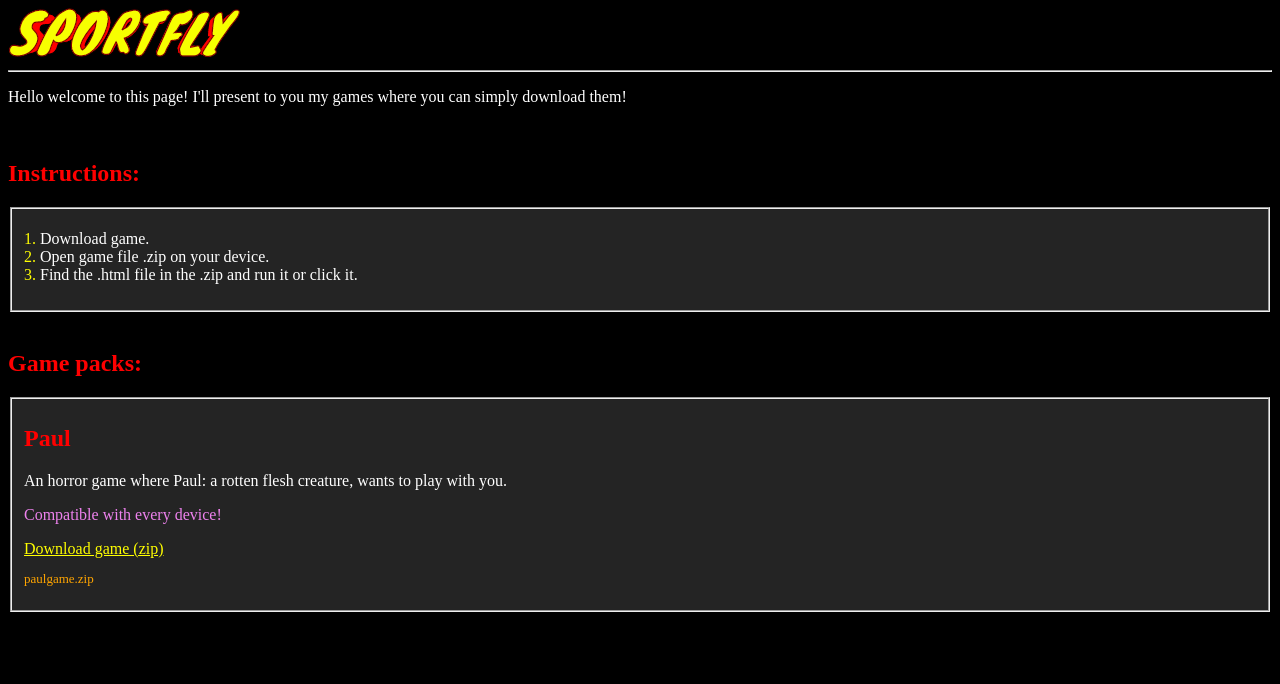
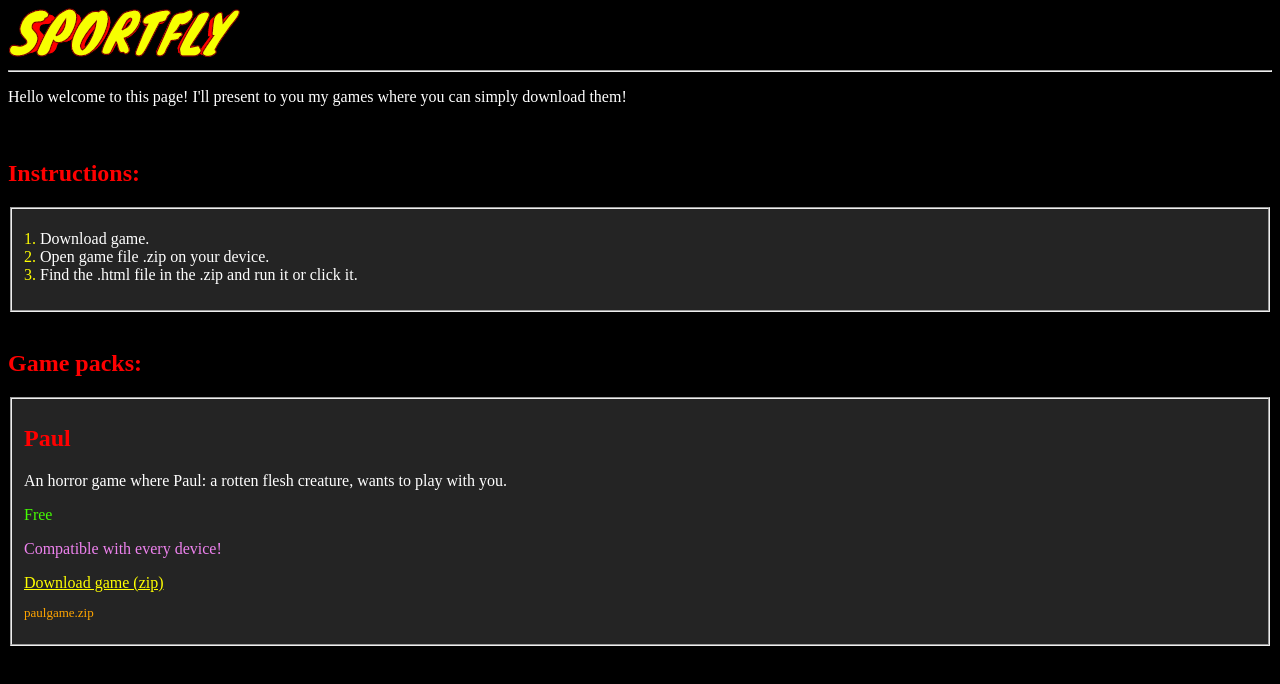
Before and after one commit to crazymemesmaker/SportDownload, a plain HTML site: page index.html in a window 1280 px wide. Drawn offline with Linux system fonts and the light colour scheme.

Commit message:
Update index.html

```diff
--- a/index.html
+++ b/index.html
@@ -22,9 +22,10 @@
 <fieldset>
 <h2>Paul</h2>
 <p>An horror game where Paul: a rotten flesh creature, wants to play with you.</p>
+<p class="green">Free</p>
 <p class="violet">Compatible with every device!</p>
 <a href="">Download game (zip)</a>
-<p class="green">paulgame.zip</p>
+<p class="orange">paulgame.zip</p>
 </fieldset>
 
 <br>
@@ -57,9 +58,13 @@ span {
 color: yellow;
 }
 
-.green {
+.orange {
 color: orange;
 font-size: 13px;
+}
+
+.green {
+color: #45fc03;
 }
 </style>
 
```
